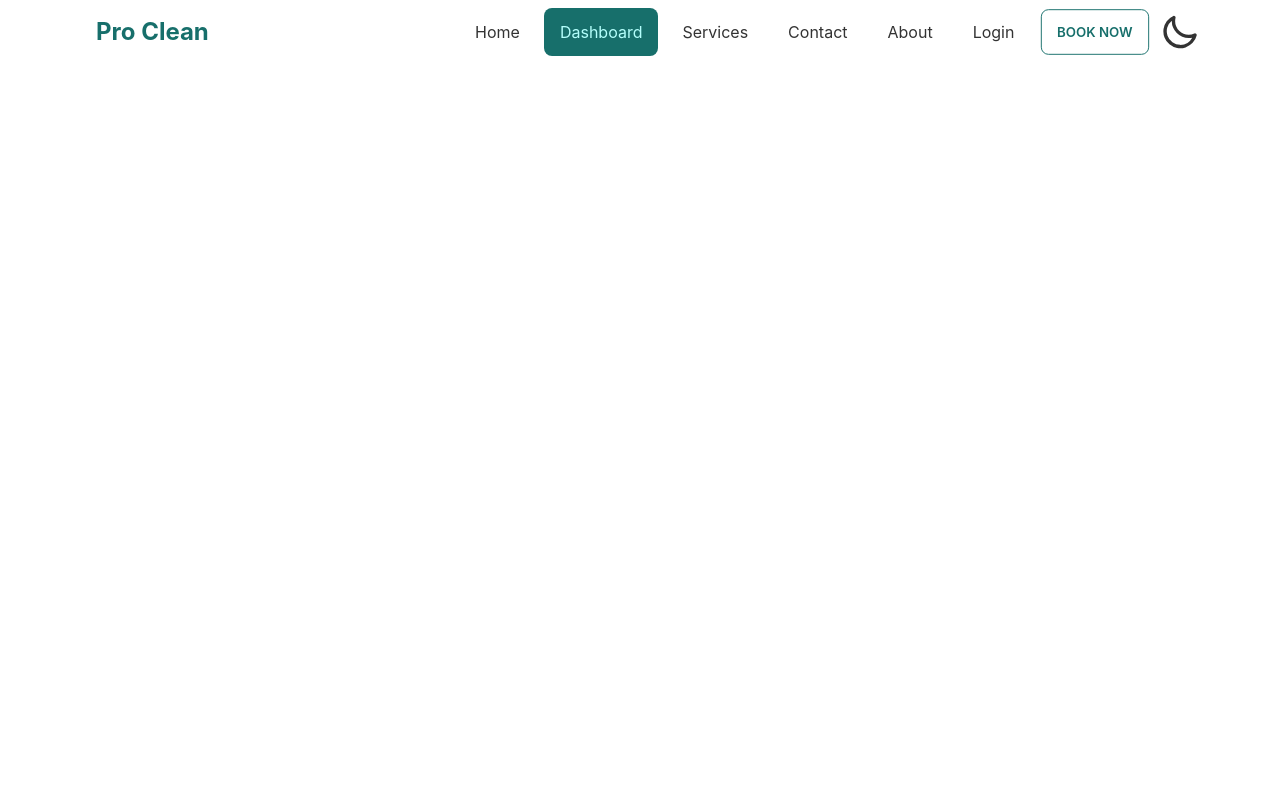
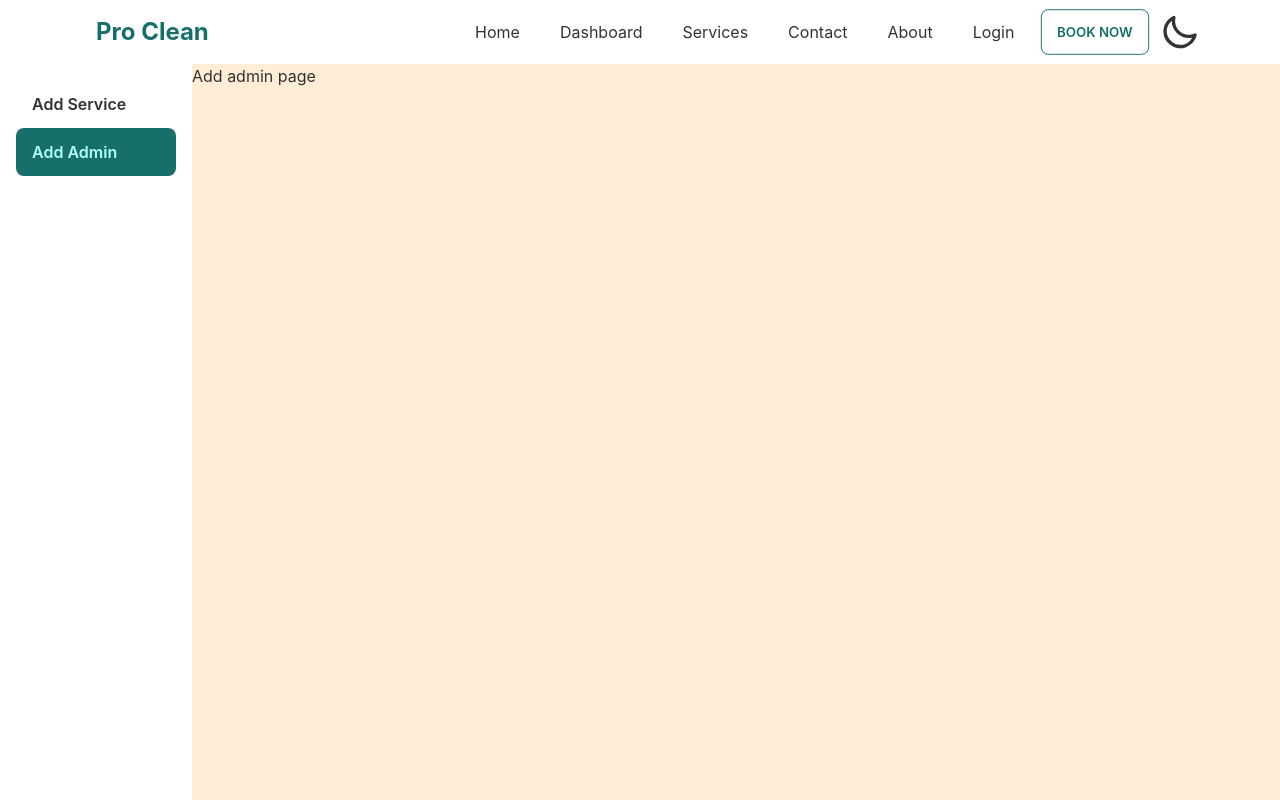
Before and after one commit to asadulR/Pro-Clean, a React (Create React App) app: page /dashboard/add-admin in a window 1280 px wide. Built offline with nearby package versions, Linux system fonts and the light colour scheme.

Commit message:
nested route setup

```diff
--- a/src/App.js
+++ b/src/App.js
@@ -11,6 +11,8 @@ import PrivateRoute from './auth/PrivateRoute';
 import { privateRoute } from './Route/privateRoutes';
 import AdminRoute from './auth/AdminRoute';
 import Dashboard from './pages/Dashboard/Dashboard';
+import AddService from './pages/Dashboard/AddService';
+import AddAdmin from './pages/Dashboard/AddAdmin';
 AOS.init();
 
 function App() {
@@ -39,7 +41,10 @@ function App() {
             }
           </Route>
           <Route element={<AdminRoute/>}>
-            <Route path='/dashboard' element={<Dashboard/>}></Route>
+            <Route path='/dashboard' element={<Dashboard/>}>
+                <Route path='add-service' element={<AddService/>}></Route>
+                <Route path='add-admin' element={<AddAdmin/>}></Route>
+            </Route>
           </Route>
         </Routes>
       </Navbar>
--- a/src/auth/PrivateRoute.js
+++ b/src/auth/PrivateRoute.js
@@ -2,7 +2,7 @@ import React from 'react';
 import { Navigate, Outlet, useLocation } from 'react-router-dom';
 
 const PrivateRoute = ({children}) => {
-    const user = false;
+    const user = true;
     const location = useLocation()
     if(!user){
         return <Navigate to='/login' state={{from : location}} replace/>
--- a/src/components/DashboardSidebar.js
+++ b/src/components/DashboardSidebar.js
@@ -14,8 +14,8 @@ const DashboardSidebar = ({children}) => {
                 <label for="my-drawer-2" class="drawer-overlay"></label>
                 <ul class="menu p-4 overflow-y-auto w-48 bg-base-100 text-base-content">
                     {/* <!-- Sidebar content here --> */}
-                    <li><NavLink to='add-service'>Add Admin</NavLink></li>
-                    <li><NavLink to='add-admin'>Add Service</NavLink></li>
+                    <li><NavLink to='add-service' className='font-semibold '>Add Service</NavLink></li>
+                    <li><NavLink to='add-admin' className='font-semibold '>Add Admin</NavLink></li>
                 </ul>
 
             </div>
--- a/src/components/Navbar.js
+++ b/src/components/Navbar.js
@@ -27,7 +27,7 @@ const Navbar = ({ children }) => {
                             <ul className="menu menu-horizontal gap-x-2">
                                 {/* <!-- Navbar menu content here --> */}
                                 <li><NavLink to='/' className='rounded-lg'>Home</NavLink></li>
-                                {admin && <li><NavLink to='/dashboard' className='rounded-lg'>Dashboard</NavLink></li>}
+                                {admin && <li><NavLink to='/dashboard/add-service' className='rounded-lg'>Dashboard</NavLink></li>}
                                 <li><NavLink to='/services' className='rounded-lg'>Services</NavLink></li>
                                 <li><NavLink to='/contact' className='rounded-lg'>Contact</NavLink></li>
                                 <li><NavLink to='/about' className='rounded-lg'>About</NavLink></li>
@@ -55,7 +55,7 @@ const Navbar = ({ children }) => {
                     <ul className="menu p-4 overflow-y-auto w-52 gap-y-1 bg-base-100">
                         {/* <!-- Sidebar content here --> */}
                         <li><NavLink to='/' className='rounded-lg btn-sm'>Home</NavLink></li>
-                        {admin && <li><NavLink to='/dashboard' className='rounded-lg'>Dashboard</NavLink></li>}
+                        {admin && <li><NavLink to='/dashboard/add-service' className='rounded-lg'>Dashboard</NavLink></li>}
                         <li><NavLink to='/services' className='rounded-lg btn-sm'>Services</NavLink></li>
                         <li><NavLink to='/contact' className='rounded-lg btn-sm'>Contact</NavLink></li>
                         <li><NavLink to='/about' className='rounded-lg btn-sm'>About</NavLink></li>
--- a/src/pages/Dashboard/Dashboard.js
+++ b/src/pages/Dashboard/Dashboard.js
@@ -1,5 +1,5 @@
 import React from 'react';
-import { Route, Routes } from 'react-router-dom';
+import { Outlet, Route, Routes } from 'react-router-dom';
 import DashboardSidebar from '../../components/DashboardSidebar';
 import AddAdmin from './AddAdmin';
 import AddService from './AddService';
@@ -7,10 +7,7 @@ import AddService from './AddService';
 const Dashboard = () => {
     return (
         <DashboardSidebar>
-            <Routes>
-                <Route path='add-service' element={<AddService/>}></Route>
-                <Route path='add-admin' element={<AddAdmin/>}></Route>
-            </Routes>
+            <Outlet/>
         </DashboardSidebar>
     );
 };
```
